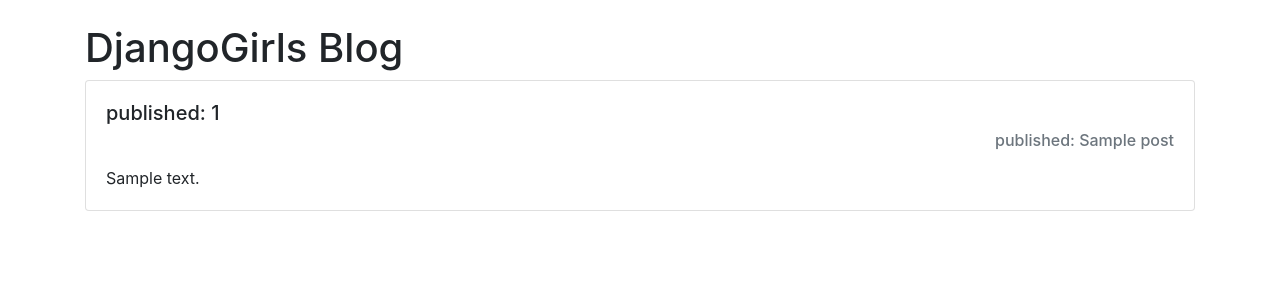
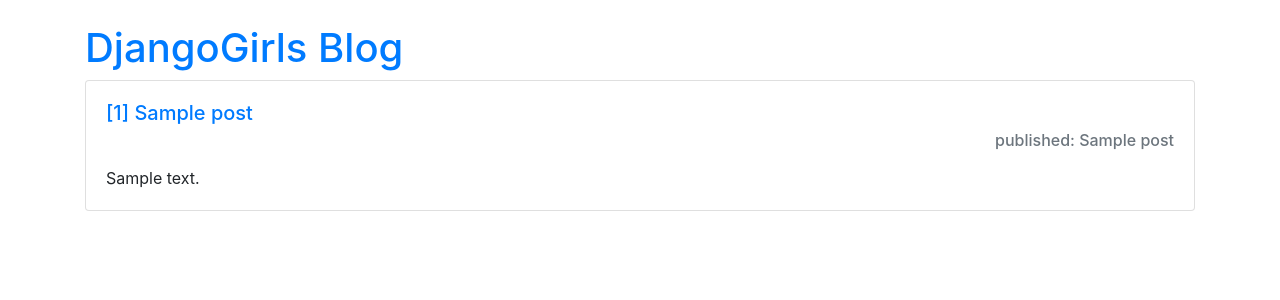
Before and after one commit to hanyonghee9264/djangogirls-tutorial, a Django app: page / in a window 1280 px wide. Shown: the top 300 px of the page. Run offline with Django 3.2, Linux system fonts and the light colour scheme; tables that the repository leaves empty hold one stand-in row (values such as "Sample post"); some libraries are stand-ins or nearby versions.

Commit message:
post_list에서 post_detail로 가는 링크 생성

```diff
--- a/app/blog/urls.py
+++ b/app/blog/urls.py
@@ -12,6 +12,6 @@
     # blog.views에 있는 post_list함수를
     # 아래 url함수의 두 번째 인자로 전달
     #   (함수호출 아님)
-    url(r'^$', post_list),
-    url(r'^(\d+)/', post_detail),
+    url(r'^$', post_list, name='post-list'),
+    url(r'^(\d+)/', post_detail, name='post-detail'),
 ]
--- a/app/templates/blog/base.html
+++ b/app/templates/blog/base.html
@@ -18,7 +18,8 @@
 </head>
 <body>
     <div class="container">
-    <h1 class="mt-4">DjangoGirls Blog</h1>
+        <!--아래 텍스트를 클릭 시 무조건 post_list view function에 해당하는 페이지로 이동-->
+        <h1 class="mt-4"><a href="{% url 'post-list' %}">DjangoGirls Blog</a></h1>
 
     {% block content %}
     {% endblock %}
--- a/app/templates/blog/post_detail.html
+++ b/app/templates/blog/post_detail.html
@@ -3,7 +3,7 @@
 {% block content %}
     <div class="card mb-4">
         <div class="card-body">
-            <h5 class="card-title">published: {{ post.id }}</h5>
+            <h5 class="card-title">[{{post.id}}] {{ post.title }}    {{ post.published_date }}</h5>
             <h6 class="card-subtitle text-muted mb-3 text-right">published: {{ post.title }}</h6>
             <p class="card-text">{{ post.text|linebreaksbr}}</p>
         </div>
--- a/app/templates/blog/post_list.html
+++ b/app/templates/blog/post_list.html
@@ -4,9 +4,12 @@
     {% for post in posts %}
     <div class="card mb-4">
         <div class="card-body">
-            <h5 class="card-title">published: {{ post.id }}</h5>
+
+            <!--post-detail이라는 이름을 가지는 urls.py의 url에-->
+            <!--하나의 인수를 사용(post.id)해서 해당하는 URL을 만들어준다 -->
+            <h5 class="card-title"><a href="{% url 'post-detail' post.id %}">[{{post.id}}] {{ post.title }}</a></h5>
             <h6 class="card-subtitle text-muted mb-3 text-right">published: {{ post.title }}</h6>
-            <p class="card-text">{{ post.text|truncatechars:100}}</p>
+            <p class="card-text">{{ post.text|linebreaksbr|truncatechars:100}}</p>
         </div>
     </div>
     {% endfor %}
```
